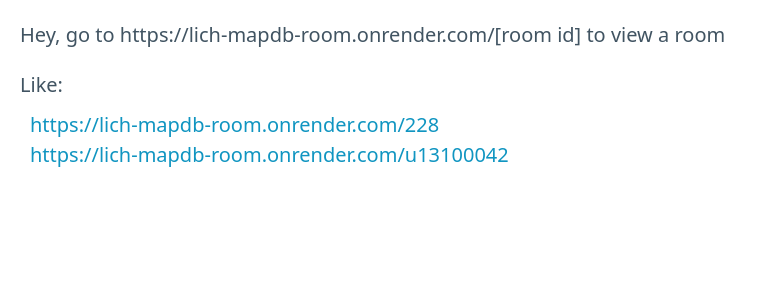
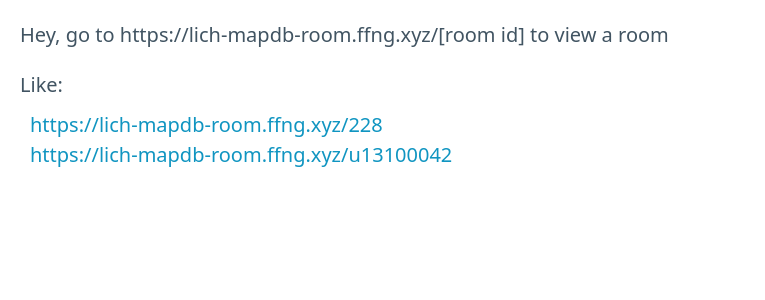
Before and after one commit to MahtraDR/dr-lich-mapdb-room, a Flask app: page / in a window 1280 px wide. Shown: the top 300 px of the page, without its empty margins (0-765 px from the left). Run offline with Flask 2, Linux system fonts and the light colour scheme; parts of the project's set-up code (start-up, migrations or seed data) failed here and were passed over.

Commit message:
new URL who dis

```diff
--- a/app/templates/404.html
+++ b/app/templates/404.html
@@ -11,9 +11,9 @@
             {% if noroom %}
             <div>Room not found!</div>
             {% endif %}
-            <div>Hey, go to https://lich-mapdb-room.onrender.com/[room id] to view a room</div>
+            <div>Hey, go to https://lich-mapdb-room.ffng.xyz/[room id] to view a room</div>
             <div>Like:
-            <div><a href="https://lich-mapdb-room.onrender.com/228">https://lich-mapdb-room.onrender.com/228</a><br><a href="https://lich-mapdb-room.onrender.com/u13100042">https://lich-mapdb-room.onrender.com/u13100042</a></div>
+            <div><a href="https://lich-mapdb-room.ffng.xyz/228">https://lich-mapdb-room.ffng.xyz/228</a><br><a href="https://lich-mapdb-room.ffng.xyz/u13100042">https://lich-mapdb-room.ffng.xyz/u13100042</a></div>
         </div>
     </body>
 </html>
```
